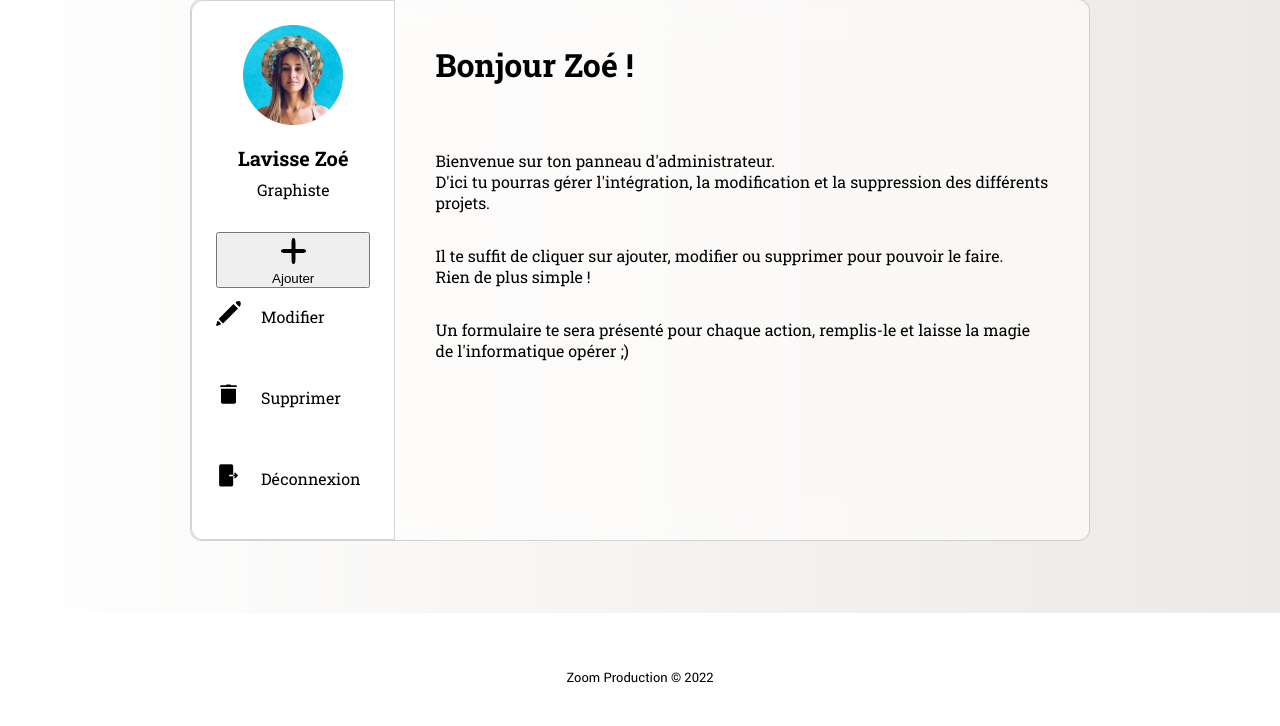
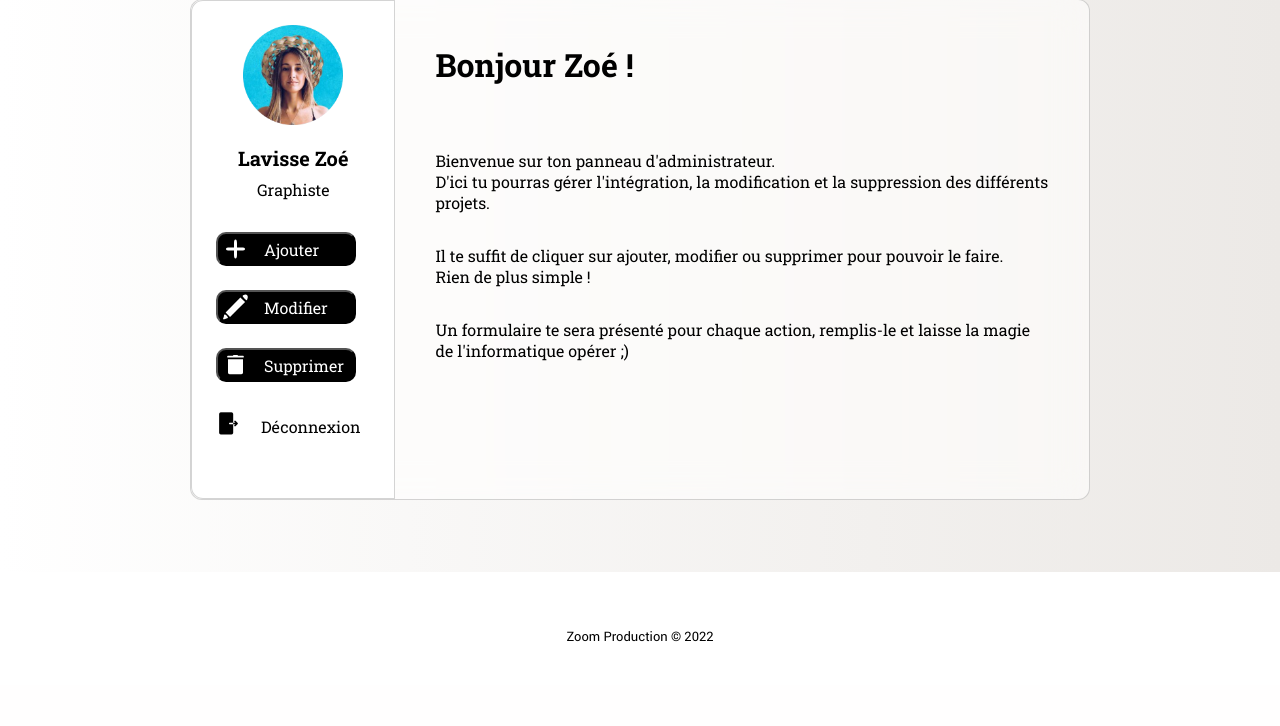
Before and after one commit to Menztel/Zoom-production, a PHP site: page /admin_page.php in a window 1280 px wide. Shown: the part 128-854 px from the top of the page. After the commit the page ends 770 px from the top, so only its background shows below. Run offline with PHP 8.4, Linux system fonts and the light colour scheme; style sheets or scripts are compiled from the project's sources; some libraries are stand-ins or nearby versions.

Commit message:
add version 1.3 css html modif

```diff
--- a/admin_page.php
+++ b/admin_page.php
@@ -29,18 +29,19 @@
                         <p id="job">Graphiste</p>
                     </div>
                     <div class="link-container">
-                        <button onclick="removeTextContainer()">
+                        <button class="menu-button" onclick="">
                             <img src="images/icons/add-icon.svg" alt="Add">
-                            <p id="addFormButton">Ajouter</p>
+                            <p>Ajouter</p>
                         </button>
-                        <a href="">
+                        <button class="menu-button" onclick="">
                             <img src="images/icons/modif-icon.svg" alt="Modif">
                             <p>Modifier</p>
-                        </a>
-                        <a href="">
+                        </button>
+                        <button class="menu-button" onclick="">
                             <img src="images/icons/delete-icon.svg" alt="Delete">
                             <p>Supprimer</p>
-                        </a>
+                        </button>
+
                         <a href="includes/deconnexion.php">
                             <img src="images/icons/logout-icon.png" alt="Log out">
                             <p>Déconnexion</p>
--- a/css/style.scss
+++ b/css/style.scss
@@ -1020,7 +1020,7 @@
 {
   display: flex;
   flex-direction: column;
-  gap: 0.5rem;
+  gap: 1.5rem;
   font-family: "Roboto Slab";
 }
 
@@ -1044,6 +1044,38 @@
 .link-container > a:hover
 {
   transform: scale(1.2) translateX(-10px) translateY(5px);
+}
+
+.menu-button
+{
+  width: 140px;
+  display: flex;
+  align-items: center;
+  gap: 1rem;
+  background-color: #000;
+  border-radius: 10px;
+  transition: 0.3s;
+}
+
+
+.menu-button:hover
+{
+  transform: scale(1.1);
+}
+
+.menu-button > img
+{
+  width: 30px;
+  height: 30px;
+  padding-left: 5px;
+  filter: invert(100);
+}
+
+.menu-button > p
+{
+  font-family: "Roboto Slab";
+  font-size: 1.2em;
+  color: #fff;
 }
 
 .link-container > a > p
```
